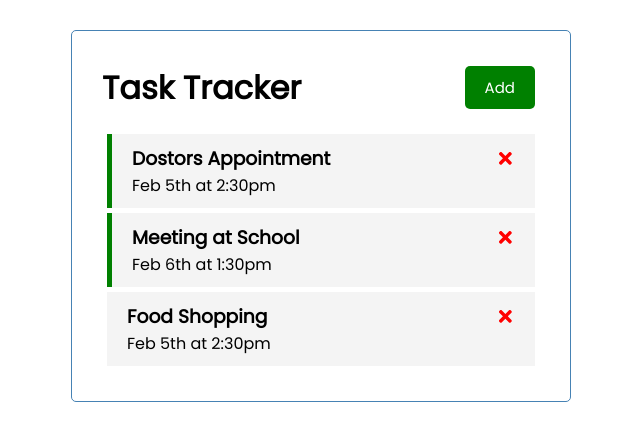
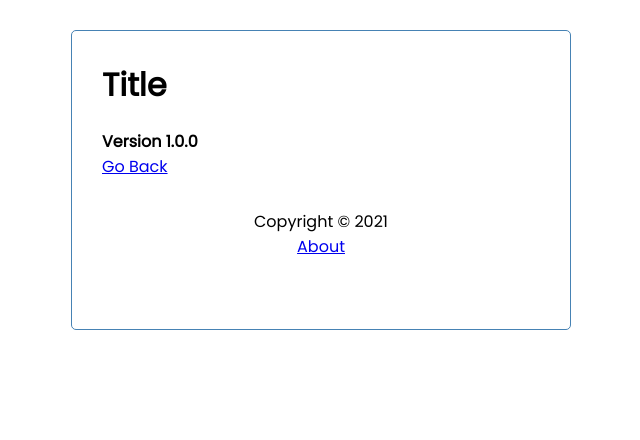
Before and after one commit to ZdravekSprite/youtube, a React (Create React App) app in the folder TraversyMedia/react-task-tracker/: page /about in a window 1280 px wide. Shown: the top 440 px of the page, without its empty margins (319-959 px from the left). Built offline with nearby package versions, Linux system fonts and the light colour scheme; data requests are answered from the project's data file.

Commit message:
Routing, footer & about [React JS Crash Course 2021]

```diff
--- a/TraversyMedia/react-task-tracker/package.json
+++ b/TraversyMedia/react-task-tracker/package.json
@@ -10,6 +10,7 @@
     "react": "^17.0.1",
     "react-dom": "^17.0.1",
     "react-icons": "^4.1.0",
+    "react-router-dom": "^5.2.0",
     "react-scripts": "4.0.1",
     "web-vitals": "^0.2.4"
   },
--- a/TraversyMedia/react-task-tracker/src/App.js
+++ b/TraversyMedia/react-task-tracker/src/App.js
@@ -1,7 +1,10 @@
 import { useState, useEffect } from 'react'
+import { BrowserRouter as Router, Route } from 'react-router-dom'
 import Header from './components/Header'
+import Footer from './components/Footer'
 import Tasks from './components/Tasks'
 import AddTask from './components/AddTask'
+import About from './components/About'
 
 function App() {
   const [showAddTask, setShowAddTask] = useState(false)
@@ -78,12 +81,17 @@
   }
 
   return (
-    <div className="container">
+    <Router>
+      <div className='container'>
         <Header
-        title='Task Tracker'
           onAdd={() => setShowAddTask(!showAddTask)}
           showAdd={showAddTask}
         />
+        <Route
+          path='/'
+          exact
+          render={(props) => (
+            <>
               {showAddTask && <AddTask onAdd={addTask} />}
               {tasks.length > 0 ? (
                 <Tasks
@@ -94,8 +102,14 @@
               ) : (
                   'No Tasks To Show'
                 )}
+            </>
+          )}
+        />
+        <Route path='/about' component={About} />
+        <Footer />
       </div>
-  );
+    </Router>
+  )
 }
 
-export default App;
+export default App
--- /dev/null
+++ b/TraversyMedia/react-task-tracker/src/components/About.js
@@ -0,0 +1,12 @@
+import { Link } from 'react-router-dom'
+
+const About = () => {
+  return (
+    <div>
+      <h4>Version 1.0.0</h4>
+      <Link to='/'>Go Back</Link>
+    </div>
+  )
+}
+
+export default About
--- /dev/null
+++ b/TraversyMedia/react-task-tracker/src/components/Footer.js
@@ -0,0 +1,12 @@
+import { Link } from 'react-router-dom'
+
+const Footer = () => {
+  return (
+    <footer>
+      <p>Copyright &copy; 2021</p>
+      <Link to='/about'>About</Link>
+    </footer>
+  )
+}
+
+export default Footer
--- a/TraversyMedia/react-task-tracker/src/components/Header.js
+++ b/TraversyMedia/react-task-tracker/src/components/Header.js
@@ -1,15 +1,19 @@
 import PropTypes from 'prop-types'
+import { useLocation } from 'react-router-dom'
 import Button from './Button'
 
 const Header = ({ title, onAdd, showAdd }) => {
+  const location = useLocation()
   return (
     <header className='header'>
       <h1>{title}</h1>
-      <Button
-        color={showAdd ? 'red' : 'green'}
-        text={showAdd ? 'Close' : 'Add'}
-        onClick={onAdd}
-      />
+      {location.pathname === '/' && (
+        <Button
+          color={showAdd ? 'red' : 'green'}
+          text={showAdd ? 'Close' : 'Add'}
+          onClick={onAdd}
+        />
+      )}
     </header>
   )
 }
```
Also changed, not shown: 1 other file (tests, documents, lock files or other folders). Lines whose indentation alone changed are shown as unchanged.
